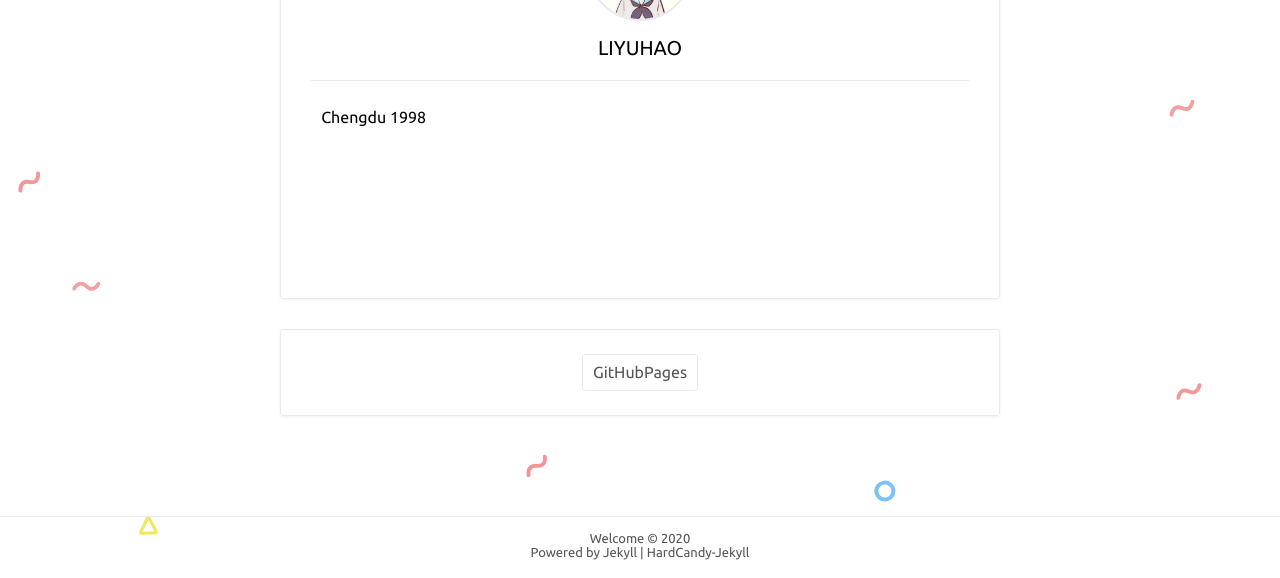
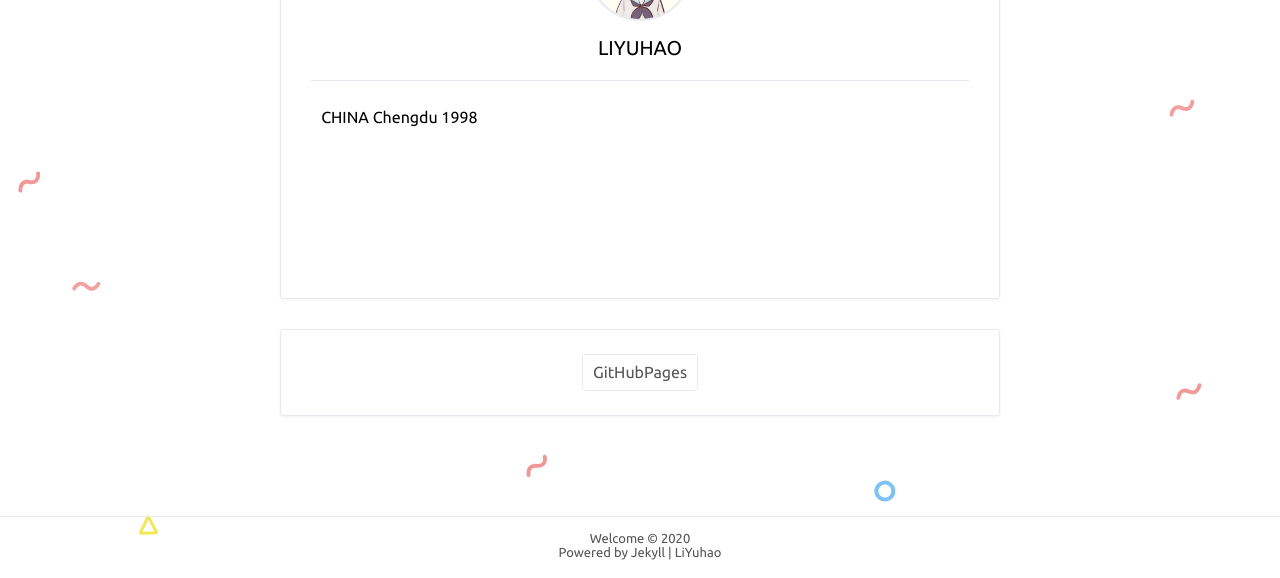
Before and after one commit to AugustLYH1998/Liyuhao.github.io, a Jekyll site: the page built from about.html, in a window 1280 px wide. Shown: the part 529-1107 px from the top of the page. Built offline with Jekyll 4.4.1, drawn with Linux system fonts in a browser that asks for light colours; comment, search, counter and statistics services are not loaded.

Commit message:
日常维护

```diff
--- a/_config.yml
+++ b/_config.yml
@@ -16,12 +16,12 @@ nav: # 最佳体验 六个标签 且最好每个标签不超过4中文字
 # 博主
 author: true
 name: 'LIYUHAO'
-NickName: 'LIYUHAO'
+NickName: '77'
 webtitle: 'LIYUHAO'
 bio: ''
 about: true
-aboutyou: 'Chengdu 1998'
-portraits: '/Liyuhao.github.io/assets/profile.jpeg' # your portraits image file path
+aboutyou: 'CHINA Chengdu 1998 '
+portraits: '/Liyuhao.github.io/assets/profile.jpeg'
 
 # SNS
 SNS: true
--- a/_includes/footer.html
+++ b/_includes/footer.html
@@ -8,5 +8,5 @@
   {% endunless %}
   {{ current }}
   <br>
-  Powered by <a href="https://www.jekyll.com.cn/">Jekyll</a> | <a href="https://github.com/xukimseven/HardCandy-Jekyll">HardCandy-Jekyll</a></span>
+  Powered by <a href="https://www.jekyll.com.cn/">Jekyll</a> | LiYuhao</span>
 </footer>
```
